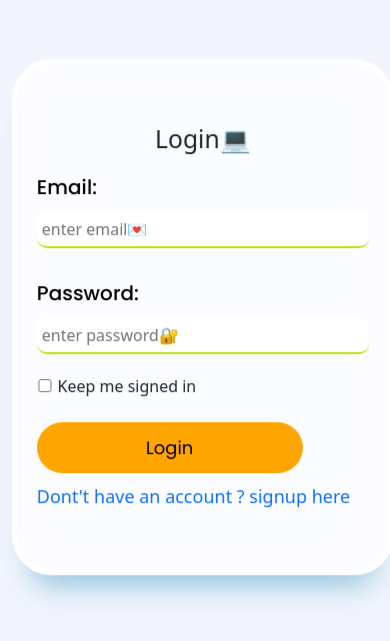
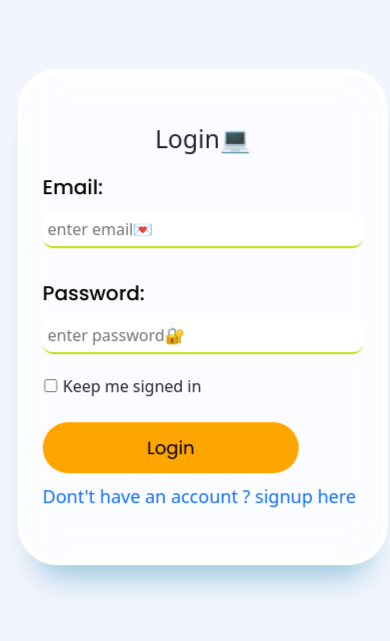
Before and after one commit to Mdsamir92/crud, a React (Create React App) app: page / in a window 390 px wide. Shown: the part 147-788 px from the top of the page. Built offline with nearby package versions, Linux system fonts and the light colour scheme.

Commit message:
Update Login.css

```diff
--- a/src/components/login/Login.css
+++ b/src/components/login/Login.css
@@ -95,8 +95,8 @@ label {
 @media(max-width:768px) {
 
   .form-container {
-    padding: 60px 20px;
-    width: 98%;
+    padding: 50px 20px;
+    width: 95%;
     margin: 0px;
   }
 
```
